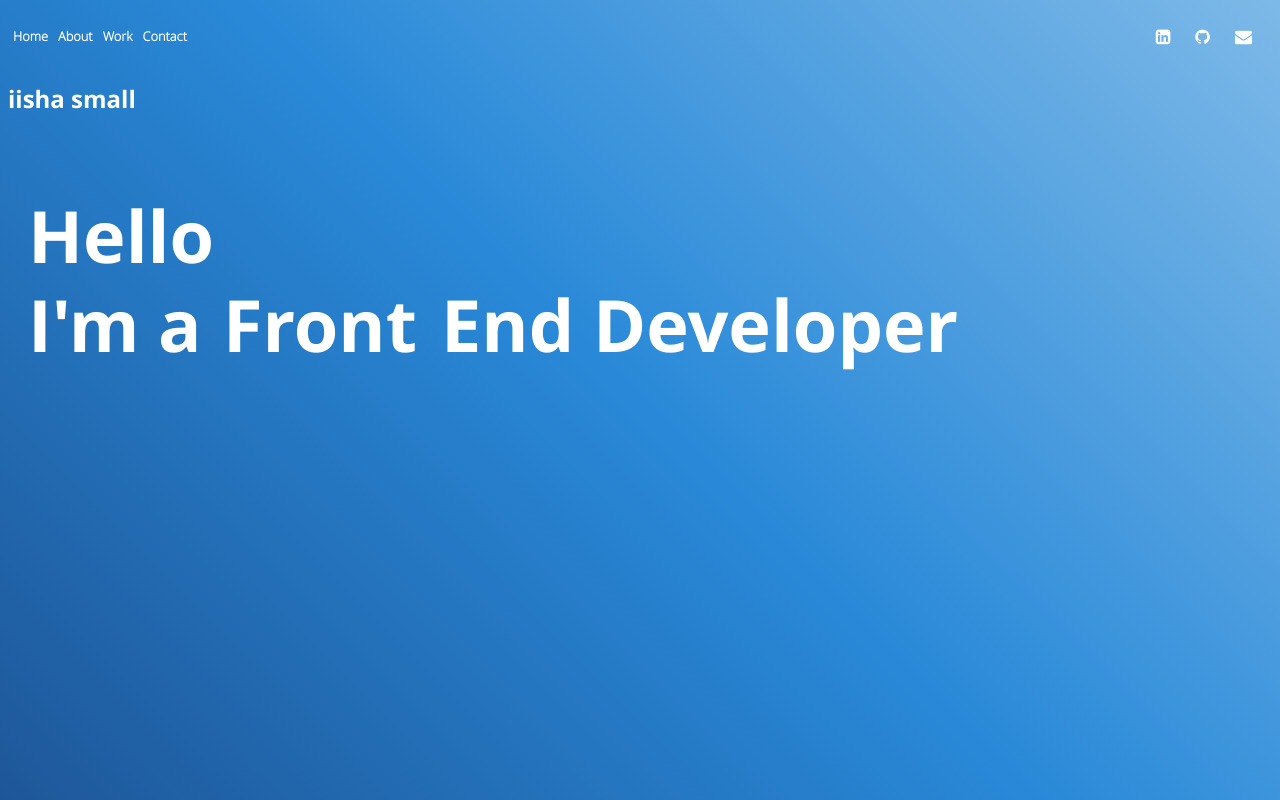
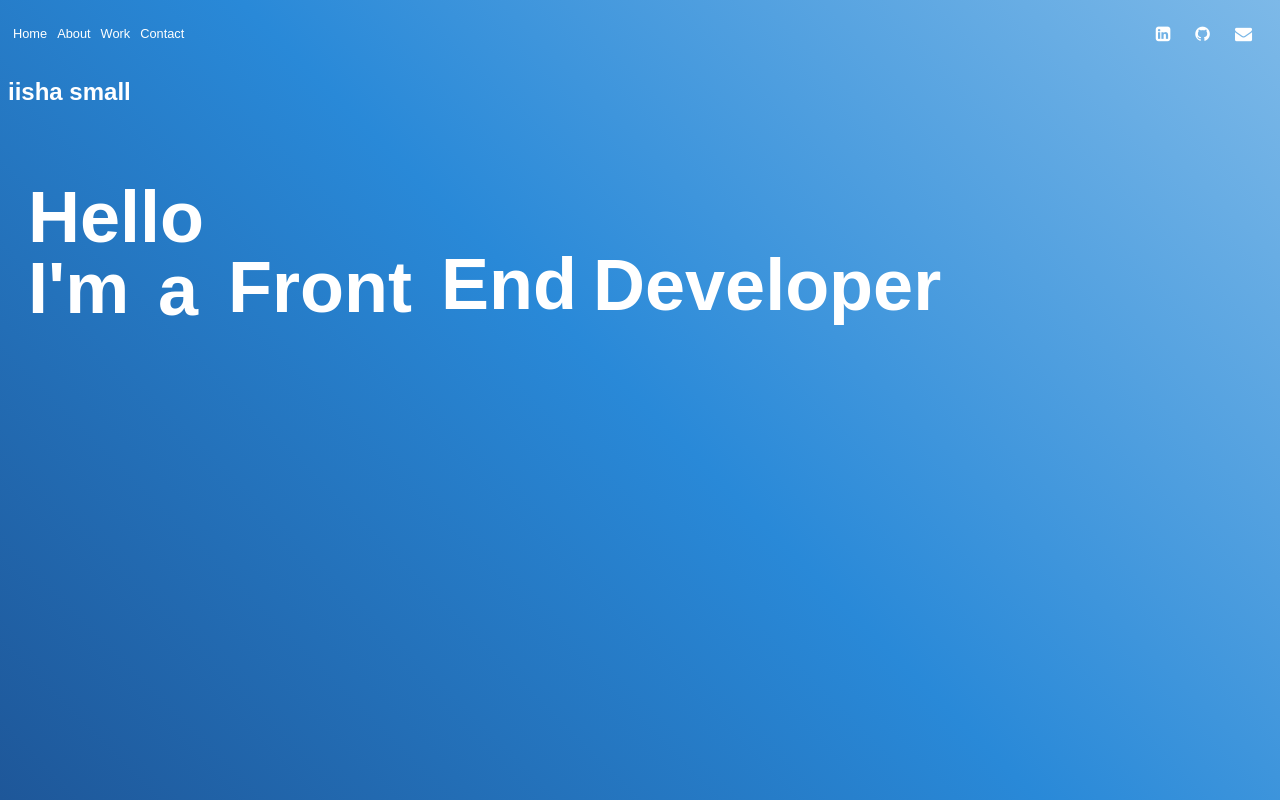
Before and after one commit to iishasmall/portfolio-site-react, a React (Create React App) app: page / in a window 1280 px wide. Built offline with nearby package versions, Linux system fonts and the light colour scheme.

Commit message:
adding new animations and styles for content

```diff
--- a/package.json
+++ b/package.json
@@ -1,5 +1,6 @@
 {
   "name": "portfolio-site-react",
+  "homepage": ".",
   "version": "0.1.0",
   "private": true,
   "dependencies": {
--- a/src/App.css
+++ b/src/App.css
@@ -1,71 +1,71 @@
 /*! Generated by Font Squirrel (https://www.fontsquirrel.com) on June 29, 2017 */
 @font-face {
   font-family: 'open_sansbold';
-  src: url("./fonts/opensans-bold-webfont.eot");
-  src: url("./fonts/opensans-bold-webfont.eot?#iefix") format("embedded-opentype"), url("./fonts/opensans-bold-webfont.woff2") format("woff2"), url("./fonts/opensans-bold-webfont.woff") format("woff"), url("./fonts/opensans-bold-webfont.ttf") format("truetype");
+  src: local("./fonts/opensans-bold-webfont.eot");
+  src: local("./fonts/opensans-bold-webfont.eot?#iefix") format("embedded-opentype"), local("./fonts/opensans-bold-webfont.woff2") format("woff2"), local("./fonts/opensans-bold-webfont.woff") format("woff"), local("./fonts/opensans-bold-webfont.ttf") format("truetype");
   font-weight: normal;
   font-style: normal; }
 
 @font-face {
   font-family: 'open_sansbold_italic';
-  src: url("./fonts/opensans-bolditalic-webfont.eot");
-  src: url("./fonts/opensans-bolditalic-webfont.eot?#iefix") format("embedded-opentype"), url("./fonts/opensans-bolditalic-webfont.woff2") format("woff2"), url("./fonts/opensans-bolditalic-webfont.woff") format("woff"), url("./fonts/opensans-bolditalic-webfont.ttf") format("truetype");
+  src: local("./fonts/opensans-bolditalic-webfont.eot");
+  src: local("./fonts/opensans-bolditalic-webfont.eot?#iefix") format("embedded-opentype"), local("./fonts/opensans-bolditalic-webfont.woff2") format("woff2"), local("./fonts/opensans-bolditalic-webfont.woff") format("woff"), local("./fonts/opensans-bolditalic-webfont.ttf") format("truetype");
   font-weight: normal;
   font-style: normal; }
 
 @font-face {
   font-family: 'open_sansextrabold';
-  src: url("./fonts/opensans-extrabold-webfont.eot");
-  src: url("./fonts/opensans-extrabold-webfont.eot?#iefix") format("embedded-opentype"), url("./fonts/opensans-extrabold-webfont.woff2") format("woff2"), url("./fonts/opensans-extrabold-webfont.woff") format("woff"), url("./fonts/opensans-extrabold-webfont.ttf") format("truetype");
+  src: local("./fonts/opensans-extrabold-webfont.eot");
+  src: local("./fonts/opensans-extrabold-webfont.eot?#iefix") format("embedded-opentype"), local("./fonts/opensans-extrabold-webfont.woff2") format("woff2"), local("./fonts/opensans-extrabold-webfont.woff") format("woff"), local("./fonts/opensans-extrabold-webfont.ttf") format("truetype");
   font-weight: normal;
   font-style: normal; }
 
 @font-face {
   font-family: 'open_sansextrabold_italic';
-  src: url("./fonts/opensans-extrabolditalic-webfont.eot");
-  src: url("./fonts/opensans-extrabolditalic-webfont.eot?#iefix") format("embedded-opentype"), url("./fonts/opensans-extrabolditalic-webfont.woff2") format("woff2"), url("./fonts/opensans-extrabolditalic-webfont.woff") format("woff"), url("./fonts/opensans-extrabolditalic-webfont.ttf") format("truetype");
+  src: local("./fonts/opensans-extrabolditalic-webfont.eot");
+  src: local("./fonts/opensans-extrabolditalic-webfont.eot?#iefix") format("embedded-opentype"), local("./fonts/opensans-extrabolditalic-webfont.woff2") format("woff2"), local("./fonts/opensans-extrabolditalic-webfont.woff") format("woff"), local("./fonts/opensans-extrabolditalic-webfont.ttf") format("truetype");
   font-weight: normal;
   font-style: normal; }
 
 @font-face {
   font-family: 'open_sansitalic';
-  src: url("./fonts/opensans-italic-webfont.eot");
-  src: url("./fonts/opensans-italic-webfont.eot?#iefix") format("embedded-opentype"), url("./fonts/opensans-italic-webfont.woff2") format("woff2"), url("./fonts/opensans-italic-webfont.woff") format("woff"), url("./fonts/opensans-italic-webfont.ttf") format("truetype");
+  src: local("./fonts/opensans-italic-webfont.eot");
+  src: local("./fonts/opensans-italic-webfont.eot?#iefix") format("embedded-opentype"), local("./fonts/opensans-italic-webfont.woff2") format("woff2"), local("./fonts/opensans-italic-webfont.woff") format("woff"), local("./fonts/opensans-italic-webfont.ttf") format("truetype");
   font-weight: normal;
   font-style: normal; }
 
 @font-face {
   font-family: 'open_sanslight';
-  src: url("./fonts/opensans-light-webfont.eot");
-  src: url("./fonts/opensans-light-webfont.eot?#iefix") format("embedded-opentype"), url("./fonts/opensans-light-webfont.woff2") format("woff2"), url("./fonts/opensans-light-webfont.woff") format("woff"), url("./fonts/opensans-light-webfont.ttf") format("truetype");
+  src: local("./fonts/opensans-light-webfont.eot");
+  src: local("./fonts/opensans-light-webfont.eot?#iefix") format("embedded-opentype"), local("./fonts/opensans-light-webfont.woff2") format("woff2"), local("./fonts/opensans-light-webfont.woff") format("woff"), local("./fonts/opensans-light-webfont.ttf") format("truetype");
   font-weight: normal;
   font-style: normal; }
 
 @font-face {
   font-family: 'open_sanslight_italic';
-  src: url("./fonts/opensans-lightitalic-webfont.eot");
-  src: url("./fonts/opensans-lightitalic-webfont.eot?#iefix") format("embedded-opentype"), url("./fonts/opensans-lightitalic-webfont.woff2") format("woff2"), url("./fonts/opensans-lightitalic-webfont.woff") format("woff"), url("./fonts/opensans-lightitalic-webfont.ttf") format("truetype");
+  src: local("./fonts/opensans-lightitalic-webfont.eot");
+  src: local("./fonts/opensans-lightitalic-webfont.eot?#iefix") format("embedded-opentype"), local("./fonts/opensans-lightitalic-webfont.woff2") format("woff2"), local("./fonts/opensans-lightitalic-webfont.woff") format("woff"), local("./fonts/opensans-lightitalic-webfont.ttf") format("truetype");
   font-weight: normal;
   font-style: normal; }
 
 @font-face {
   font-family: 'open_sansregular';
-  src: url("./fonts/opensans-regular-webfont.eot");
-  src: url("./fonts/opensans-regular-webfont.eot?#iefix") format("embedded-opentype"), url("./fonts/opensans-regular-webfont.woff2") format("woff2"), url("./fonts/opensans-regular-webfont.woff") format("woff"), url("./fonts/opensans-regular-webfont.ttf") format("truetype");
+  src: local("./fonts/opensans-regular-webfont.eot");
+  src: local("./fonts/opensans-regular-webfont.eot?#iefix") format("embedded-opentype"), local("./fonts/opensans-regular-webfont.woff2") format("woff2"), local("./fonts/opensans-regular-webfont.woff") format("woff"), local("./fonts/opensans-regular-webfont.ttf") format("truetype");
   font-weight: normal;
   font-style: normal; }
 
 @font-face {
   font-family: 'open_sanssemibold';
-  src: url("./fonts/opensans-semibold-webfont.eot");
-  src: url("./fonts/opensans-semibold-webfont.eot?#iefix") format("embedded-opentype"), url("./fonts/opensans-semibold-webfont.woff2") format("woff2"), url("./fonts/opensans-semibold-webfont.woff") format("woff"), url("./fonts/opensans-semibold-webfont.ttf") format("truetype");
+  src: local("./fonts/opensans-semibold-webfont.eot");
+  src: local("./fonts/opensans-semibold-webfont.eot?#iefix") format("embedded-opentype"), local("./fonts/opensans-semibold-webfont.woff2") format("woff2"), local("./fonts/opensans-semibold-webfont.woff") format("woff"), local("./fonts/opensans-semibold-webfont.ttf") format("truetype");
   font-weight: normal;
   font-style: normal; }
 
 @font-face {
   font-family: 'open_sanssemibold_italic';
-  src: url("./fonts/opensans-semibolditalic-webfont.eot");
-  src: url("./fonts/opensans-semibolditalic-webfont.eot?#iefix") format("embedded-opentype"), url("./fonts/opensans-semibolditalic-webfont.woff2") format("woff2"), url("./fonts/opensans-semibolditalic-webfont.woff") format("woff"), url("./fonts/opensans-semibolditalic-webfont.ttf") format("truetype");
+  src: local("./fonts/opensans-semibolditalic-webfont.eot");
+  src: local("./fonts/opensans-semibolditalic-webfont.eot?#iefix") format("embedded-opentype"), local("./fonts/opensans-semibolditalic-webfont.woff2") format("woff2"), local("./fonts/opensans-semibolditalic-webfont.woff") format("woff"), local("./fonts/opensans-semibolditalic-webfont.ttf") format("truetype");
   font-weight: normal;
   font-style: normal; }
 
@@ -101,7 +101,8 @@ a {
   font-size: .8rem;
   padding: 5px;
   color: #ffffff;
-  font-family: 'open_sanslight', sans-serif; }
+  font-family: 'open_sanslight', sans-serif;
+  font-weight: 200; }
 
 a:visited {
   color: #ffffff; }
@@ -142,7 +143,7 @@ a:visited {
   z-index: 3; }
 
 .about-bg-text {
-  font-size: 23rem;
+  font-size: 20rem;
   color: rgba(10, 67, 117, 0.6);
   line-height: 1; }
 
@@ -160,7 +161,7 @@ a:visited {
       width: 350px; } }
 
 .contact-bg-text {
-  font-size: 19rem;
+  font-size: 18rem;
   color: rgba(10, 67, 117, 0.6);
   line-height: 1; }
 
--- a/src/App.js
+++ b/src/App.js
@@ -5,10 +5,22 @@ import About from './components/About';
 import Home from './components/Home';
 import Contact from './components/Contact';
 
+
+
 import './App.css';
 
 class App extends Component {
 
+    componentDidMount() {
+
+        const resize = () => {
+            console.log('resizing window');
+        }
+        window.onresize = resize;
+
+
+
+    }
 
 
     render() {
@@ -40,8 +52,9 @@ class App extends Component {
                     <h2 className="name-txt">iisha small</h2>
 
                     <Route exact path="/" component={Home} />
-                    <Route path="/about" component={About} />
-                    <Route path="/contact" component={Contact} />
+                    <Route exact path="/about" component={About} />
+                    <Route exact path="/contact" component={Contact} />
+
                 </div>
             </Router >
         )
@@ -49,5 +62,4 @@ class App extends Component {
 }
 
 
-
-export default App
+export default App;
--- a/src/components/About.js
+++ b/src/components/About.js
@@ -1,5 +1,6 @@
 import React from 'react';
 import { Component } from 'react';
+
 import { mobileAnimation, desktopAnimation } from "./component-animations/AboutAnimations.js";
 
 class About extends Component {
@@ -17,6 +18,8 @@ class About extends Component {
       desktopAnimation(subhead, bodyContent, el);
 
     }
+
+
 
   }
   render() {
--- a/src/components/Contact.js
+++ b/src/components/Contact.js
@@ -22,6 +22,11 @@ class Contact extends Component {
 
         }
 
+
+
+
+
+
     }
 
     render() {
--- a/src/components/Home.js
+++ b/src/components/Home.js
@@ -14,6 +14,11 @@ class Home extends Component {
         const text3 = this.text3;
         const text3a = this.text3a;
         const text3b = this.text3b;
+
+        const resize = () => {
+            console.log('resizing window');
+        }
+        window.onresize = resize;
 
         if (window.matchMedia("(max-width:375px)").matches) {
 
--- a/src/components/component-animations/AboutAnimations.js
+++ b/src/components/component-animations/AboutAnimations.js
@@ -48,7 +48,7 @@ export function desktopAnimation(subhead, bodyContent, el) {
         opacity: 0
     });
 
-    TweenMax.fromTo(el, 0.3, { y: 100, opacity: 0 }, { y: -320, opacity: .5 });
+    TweenMax.fromTo(el, 0.3, { y: 100, opacity: 0 }, { y: -290, opacity: 1 });
     TweenMax.to(subhead, 1, { rotationX: 0, opacity: 1 });
     TweenMax.to(bodyContent, .65, { scale: 1, opacity: 1, delay: .25 });
 }
--- a/src/components/component-animations/HomeAnimations.js
+++ b/src/components/component-animations/HomeAnimations.js
@@ -73,12 +73,12 @@ export function desktopAnimation(text1, text2, text2a, text3, text3a, text3b) {
     });
     TweenMax.set(text2a, {
         x: 150,
-        y: -200,
+        y: -150,
         opacity: 0,
         zIndex: 4
     });
     TweenMax.set(text3, {
-        x: 215,
+        x: 220,
         y: 300,
         opacity: 0,
         zIndex: 4
@@ -101,8 +101,8 @@ export function desktopAnimation(text1, text2, text2a, text3, text3a, text3b) {
 
     TweenMax.to(text1, 1, { scale: 1, y: 10, opacity: 1, ease: Elastic.easeInOut });
     TweenMax.to(text2, .25, { y: -60, opacity: 1, delay: .7 });
-    TweenMax.to(text2a, .25, { y: -220, opacity: 1, delay: .8, });
-    TweenMax.to(text3, .5, { y: -380, opacity: 1, delay: .9 });
-    TweenMax.to(text3a, .5, { y: -540, opacity: 1, delay: 1 });
-    TweenMax.to(text3b, .5, { y: -699, opacity: 1, delay: 1.1 });
+    TweenMax.to(text2a, .25, { y: -200, opacity: 1, delay: .8, });
+    TweenMax.to(text3, .5, { y: -345, opacity: 1, delay: .9 });
+    TweenMax.to(text3a, .5, { y: -490, opacity: 1, delay: 1 });
+    TweenMax.to(text3b, .5, { y: -630, opacity: 1, delay: 1.1 });
 }
--- a/src/imports/_about.scss
+++ b/src/imports/_about.scss
@@ -2,7 +2,7 @@
 
 .about-bg-text{
 
-    font-size:23rem;
+    font-size:20rem;
     color:$bgTextColor;
     line-height:1;
 }
--- a/src/imports/_contact.scss
+++ b/src/imports/_contact.scss
@@ -2,7 +2,7 @@
 
 .contact-bg-text{
 
-    font-size:19rem;
+    font-size:18rem;
      color:$bgTextColor;
      line-height:1;
 }
--- a/src/imports/_fonts.scss
+++ b/src/imports/_fonts.scss
@@ -4,11 +4,11 @@
 
 @font-face {
     font-family: 'open_sansbold';
-    src: url('./fonts/opensans-bold-webfont.eot');
-    src: url('./fonts/opensans-bold-webfont.eot?#iefix') format('embedded-opentype'),
-         url('./fonts/opensans-bold-webfont.woff2') format('woff2'),
-         url('./fonts/opensans-bold-webfont.woff') format('woff'),
-         url('./fonts/opensans-bold-webfont.ttf') format('truetype');
+    src: local('./fonts/opensans-bold-webfont.eot');
+    src: local('./fonts/opensans-bold-webfont.eot?#iefix') format('embedded-opentype'),
+         local('./fonts/opensans-bold-webfont.woff2') format('woff2'),
+         local('./fonts/opensans-bold-webfont.woff') format('woff'),
+         local('./fonts/opensans-bold-webfont.ttf') format('truetype');
     font-weight: normal;
     font-style: normal;
 
@@ -19,11 +19,11 @@
 
 @font-face {
     font-family: 'open_sansbold_italic';
-    src: url('./fonts/opensans-bolditalic-webfont.eot');
-    src: url('./fonts/opensans-bolditalic-webfont.eot?#iefix') format('embedded-opentype'),
-         url('./fonts/opensans-bolditalic-webfont.woff2') format('woff2'),
-         url('./fonts/opensans-bolditalic-webfont.woff') format('woff'),
-         url('./fonts/opensans-bolditalic-webfont.ttf') format('truetype');
+    src: local('./fonts/opensans-bolditalic-webfont.eot');
+    src: local('./fonts/opensans-bolditalic-webfont.eot?#iefix') format('embedded-opentype'),
+         local('./fonts/opensans-bolditalic-webfont.woff2') format('woff2'),
+         local('./fonts/opensans-bolditalic-webfont.woff') format('woff'),
+         local('./fonts/opensans-bolditalic-webfont.ttf') format('truetype');
     font-weight: normal;
     font-style: normal;
 
@@ -34,11 +34,11 @@
 
 @font-face {
     font-family: 'open_sansextrabold';
-    src: url('./fonts/opensans-extrabold-webfont.eot');
-    src: url('./fonts/opensans-extrabold-webfont.eot?#iefix') format('embedded-opentype'),
-         url('./fonts/opensans-extrabold-webfont.woff2') format('woff2'),
-         url('./fonts/opensans-extrabold-webfont.woff') format('woff'),
-         url('./fonts/opensans-extrabold-webfont.ttf') format('truetype');
+    src: local('./fonts/opensans-extrabold-webfont.eot');
+    src: local('./fonts/opensans-extrabold-webfont.eot?#iefix') format('embedded-opentype'),
+         local('./fonts/opensans-extrabold-webfont.woff2') format('woff2'),
+         local('./fonts/opensans-extrabold-webfont.woff') format('woff'),
+         local('./fonts/opensans-extrabold-webfont.ttf') format('truetype');
     font-weight: normal;
     font-style: normal;
 
@@ -49,11 +49,11 @@
 
 @font-face {
     font-family: 'open_sansextrabold_italic';
-    src: url('./fonts/opensans-extrabolditalic-webfont.eot');
-    src: url('./fonts/opensans-extrabolditalic-webfont.eot?#iefix') format('embedded-opentype'),
-         url('./fonts/opensans-extrabolditalic-webfont.woff2') format('woff2'),
-         url('./fonts/opensans-extrabolditalic-webfont.woff') format('woff'),
-         url('./fonts/opensans-extrabolditalic-webfont.ttf') format('truetype');
+    src: local('./fonts/opensans-extrabolditalic-webfont.eot');
+    src: local('./fonts/opensans-extrabolditalic-webfont.eot?#iefix') format('embedded-opentype'),
+         local('./fonts/opensans-extrabolditalic-webfont.woff2') format('woff2'),
+         local('./fonts/opensans-extrabolditalic-webfont.woff') format('woff'),
+         local('./fonts/opensans-extrabolditalic-webfont.ttf') format('truetype');
     font-weight: normal;
     font-style: normal;
 
@@ -64,11 +64,11 @@
 
 @font-face {
     font-family: 'open_sansitalic';
-    src: url('./fonts/opensans-italic-webfont.eot');
-    src: url('./fonts/opensans-italic-webfont.eot?#iefix') format('embedded-opentype'),
-         url('./fonts/opensans-italic-webfont.woff2') format('woff2'),
-         url('./fonts/opensans-italic-webfont.woff') format('woff'),
-         url('./fonts/opensans-italic-webfont.ttf') format('truetype');
+    src: local('./fonts/opensans-italic-webfont.eot');
+    src: local('./fonts/opensans-italic-webfont.eot?#iefix') format('embedded-opentype'),
+         local('./fonts/opensans-italic-webfont.woff2') format('woff2'),
+         local('./fonts/opensans-italic-webfont.woff') format('woff'),
+         local('./fonts/opensans-italic-webfont.ttf') format('truetype');
     font-weight: normal;
     font-style: normal;
 
@@ -79,11 +79,11 @@
 
 @font-face {
     font-family: 'open_sanslight';
-    src: url('./fonts/opensans-light-webfont.eot');
-    src: url('./fonts/opensans-light-webfont.eot?#iefix') format('embedded-opentype'),
-         url('./fonts/opensans-light-webfont.woff2') format('woff2'),
-         url('./fonts/opensans-light-webfont.woff') format('woff'),
-         url('./fonts/opensans-light-webfont.ttf') format('truetype');
+    src: local('./fonts/opensans-light-webfont.eot');
+    src: local('./fonts/opensans-light-webfont.eot?#iefix') format('embedded-opentype'),
+         local('./fonts/opensans-light-webfont.woff2') format('woff2'),
+         local('./fonts/opensans-light-webfont.woff') format('woff'),
+         local('./fonts/opensans-light-webfont.ttf') format('truetype');
     font-weight: normal;
     font-style: normal;
 
@@ -94,11 +94,11 @@
 
 @font-face {
     font-family: 'open_sanslight_italic';
-    src: url('./fonts/opensans-lightitalic-webfont.eot');
-    src: url('./fonts/opensans-lightitalic-webfont.eot?#iefix') format('embedded-opentype'),
-         url('./fonts/opensans-lightitalic-webfont.woff2') format('woff2'),
-         url('./fonts/opensans-lightitalic-webfont.woff') format('woff'),
-         url('./fonts/opensans-lightitalic-webfont.ttf') format('truetype');
+    src: local('./fonts/opensans-lightitalic-webfont.eot');
+    src: local('./fonts/opensans-lightitalic-webfont.eot?#iefix') format('embedded-opentype'),
+         local('./fonts/opensans-lightitalic-webfont.woff2') format('woff2'),
+         local('./fonts/opensans-lightitalic-webfont.woff') format('woff'),
+         local('./fonts/opensans-lightitalic-webfont.ttf') format('truetype');
     font-weight: normal;
     font-style: normal;
 
@@ -109,11 +109,11 @@
 
 @font-face {
     font-family: 'open_sansregular';
-    src: url('./fonts/opensans-regular-webfont.eot');
-    src: url('./fonts/opensans-regular-webfont.eot?#iefix') format('embedded-opentype'),
-         url('./fonts/opensans-regular-webfont.woff2') format('woff2'),
-         url('./fonts/opensans-regular-webfont.woff') format('woff'),
-         url('./fonts/opensans-regular-webfont.ttf') format('truetype');
+    src: local('./fonts/opensans-regular-webfont.eot');
+    src: local('./fonts/opensans-regular-webfont.eot?#iefix') format('embedded-opentype'),
+         local('./fonts/opensans-regular-webfont.woff2') format('woff2'),
+         local('./fonts/opensans-regular-webfont.woff') format('woff'),
+         local('./fonts/opensans-regular-webfont.ttf') format('truetype');
     font-weight: normal;
     font-style: normal;
 
@@ -124,11 +124,11 @@
 
 @font-face {
     font-family: 'open_sanssemibold';
-    src: url('./fonts/opensans-semibold-webfont.eot');
-    src: url('./fonts/opensans-semibold-webfont.eot?#iefix') format('embedded-opentype'),
-         url('./fonts/opensans-semibold-webfont.woff2') format('woff2'),
-         url('./fonts/opensans-semibold-webfont.woff') format('woff'),
-         url('./fonts/opensans-semibold-webfont.ttf') format('truetype');
+    src: local('./fonts/opensans-semibold-webfont.eot');
+    src: local('./fonts/opensans-semibold-webfont.eot?#iefix') format('embedded-opentype'),
+         local('./fonts/opensans-semibold-webfont.woff2') format('woff2'),
+         local('./fonts/opensans-semibold-webfont.woff') format('woff'),
+         local('./fonts/opensans-semibold-webfont.ttf') format('truetype');
     font-weight: normal;
     font-style: normal;
 
@@ -139,11 +139,11 @@
 
 @font-face {
     font-family: 'open_sanssemibold_italic';
-    src: url('./fonts/opensans-semibolditalic-webfont.eot');
-    src: url('./fonts/opensans-semibolditalic-webfont.eot?#iefix') format('embedded-opentype'),
-         url('./fonts/opensans-semibolditalic-webfont.woff2') format('woff2'),
-         url('./fonts/opensans-semibolditalic-webfont.woff') format('woff'),
-         url('./fonts/opensans-semibolditalic-webfont.ttf') format('truetype');
+    src: local('./fonts/opensans-semibolditalic-webfont.eot');
+    src: local('./fonts/opensans-semibolditalic-webfont.eot?#iefix') format('embedded-opentype'),
+         local('./fonts/opensans-semibolditalic-webfont.woff2') format('woff2'),
+         local('./fonts/opensans-semibolditalic-webfont.woff') format('woff'),
+         local('./fonts/opensans-semibolditalic-webfont.ttf') format('truetype');
     font-weight: normal;
     font-style: normal;
 
--- a/src/imports/_nav.scss
+++ b/src/imports/_nav.scss
@@ -7,6 +7,7 @@ a{
     padding: 5px;
     color:$linkColor;
     font-family: 'open_sanslight', sans-serif;
+    font-weight:200;
 }
 
 
```
Also changed, not shown: 1 other file (tests, documents, lock files or other folders).
